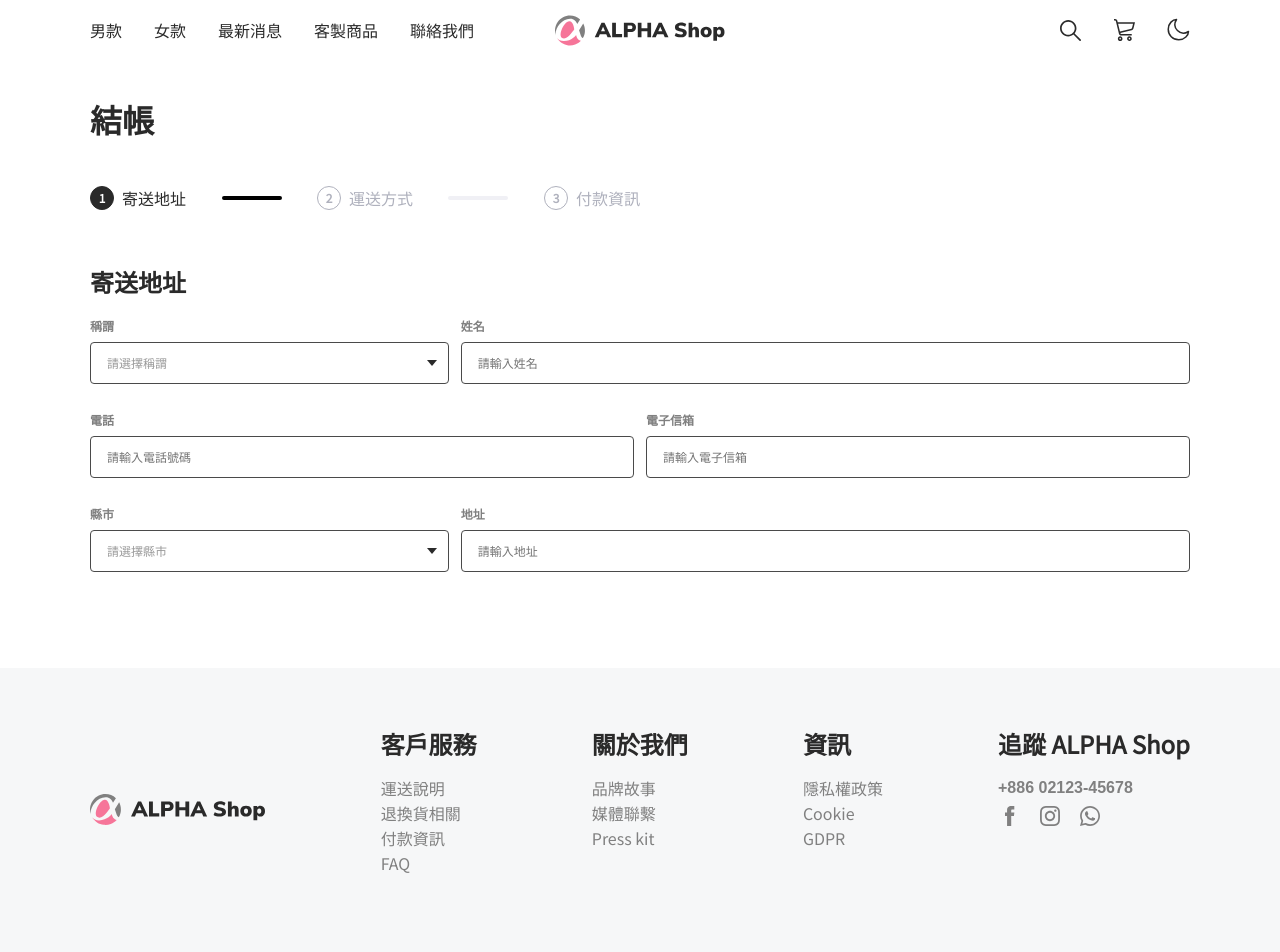
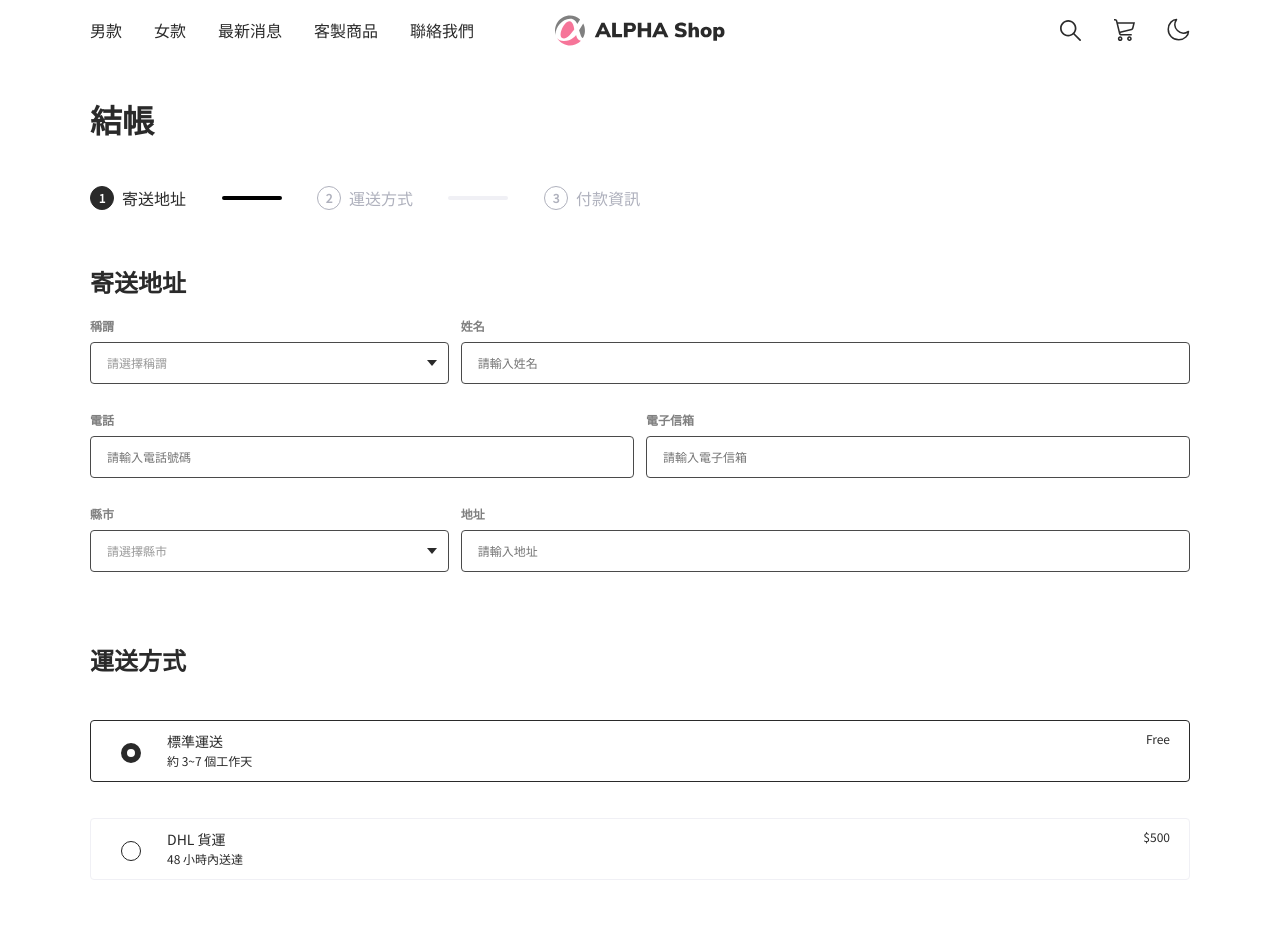
Before and after one commit to chenchiachi/Alpha-Shop, a React (Create React App) app: page / in a window 1280 px wide. Shown: the top 952 px of the page. Built offline with nearby package versions, Linux system fonts and the light colour scheme.

Commit message:
Add Step2

```diff
--- a/src/components/Step/Form/Form.js
+++ b/src/components/Step/Form/Form.js
@@ -6,6 +6,7 @@ const Form = () => {
     <section className="form-container">
       <form >
         <Step1 />
+        <Step2 />
       </form>
     </section>
   )
--- /dev/null
+++ b/src/components/Step/Step2.js
@@ -0,0 +1,35 @@
+import React from "react";
+
+const Step2 = () => {
+return (
+  <React.Fragment>
+    <h3 className="form-title">運送方式</h3>
+    <section className="form-body col col-12">
+      <label className="radio-group col col-12" data-price="0">
+        <input id="shipping-standard" type="radio" name="shipping" checked />
+        <div className="radio-info">
+          <div className="col col-12">
+            <div className="text">標準運送</div>
+            <div className="price">Free</div>
+          </div>
+          <div className="period col col-12">約 3~7 個工作天</div>
+        </div>
+        <div className="radio-box-border"></div>
+      </label>
+      <label className="radio-group col col-12" data-price="500">
+        <input id="shipping-dhl" type="radio" name="shipping" />
+        <div className="radio-info">
+          <div className="col col-12">
+            <div className="text">DHL 貨運</div>
+            <div className="price">$500</div>
+          </div>
+          <div className="period col col-12">48 小時內送達</div>
+        </div>
+        <div className="radio-box-border"></div>
+      </label>
+    </section>
+  </React.Fragment>
+)
+};
+
+export default Step2;
```
